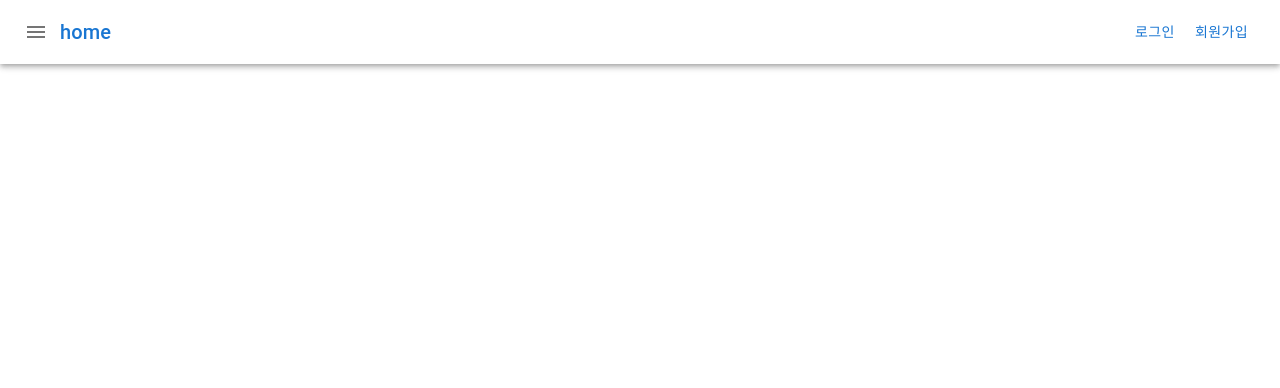
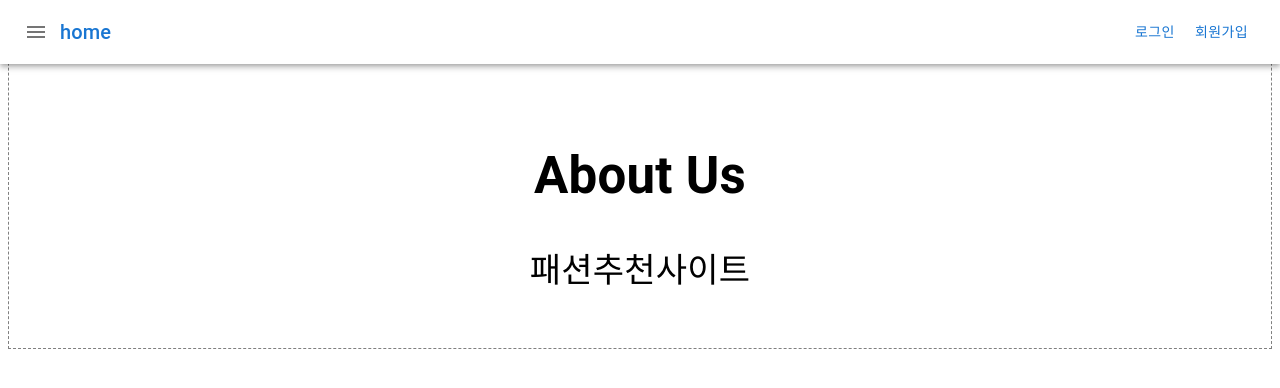
Before and after one commit to look-93/dress-recommend-client, a React (Create React App) app: page /aboutus in a window 1280 px wide. Before the commit this address had no page. Shown: the top 388 px of the page. Built offline with nearby package versions, Linux system fonts and the light colour scheme; the HTML template or start-up script is replaced by a standard one.

Commit message:
마이페이지 하는중...

```diff
--- /dev/null
+++ b/src/layout/aboutus/index.js
@@ -0,0 +1,32 @@
+import * as React from "react";
+import {
+  Container,
+  Grid,
+  Card,
+  CardHeader,
+  CardMedia,
+  TextField,
+  Stack,
+  Button,
+  Typography,
+} from "@mui/material";
+import Box from '@mui/material/Box';
+
+export default function AboutUs() {
+
+  return (
+  <div>
+    <Box  sx={{ p: 2, border: '1px dashed grey' }}>
+      <Typography
+              component="h1"
+              variant="h4"
+              align="center"
+              sx={{ mt: 15, mb: 5 }}
+            >
+              <h2>About Us</h2>
+              <p>패션추천사이트</p>
+      </Typography>
+    </Box>
+  </div>
+  )
+}
--- a/src/layout/dashboard/index.js
+++ b/src/layout/dashboard/index.js
@@ -5,19 +5,20 @@ import {
   Typography,
   Stack,
   Dialog,
-} from '@mui/material';
-import Side from './sidevarList';
-import Main from './main';
-import Review from '../reviewPage/index';
-import SignUp from '../authentication/sign-up/index';
-import Login from '../authentication/login';
-import Survey from '../survey';
-import Mypage from '../mypage';
+} from "@mui/material";
+import Side from "./sidevarList";
+import Main from "./main";
+import Review from "../reviewPage/index";
+import SignUp from "../authentication/sign-up/index";
+import Login from "../authentication/login";
+import Survey from "../survey";
+import Mypage from "../mypage";
+import AboutUs from "../aboutus";
 
-import { Link } from 'react-router-dom';
-import { BrowserRouter, Routes, Route } from 'react-router-dom';
-import { useState } from 'react';
-import { useEffect } from 'react';
+import { Link } from "react-router-dom";
+import { BrowserRouter, Routes, Route } from "react-router-dom";
+import { useState } from "react";
+import { useEffect } from "react";
 
 // const getAllUser = async () => {
 //   const r = await axios.get("http://localhost:8080/user/all");
@@ -34,18 +35,18 @@ export default function Dashboard() {
   };
 
   const [isLogin, setIsLogin] = useState(
-    sessionStorage.getItem('userPk') !== null // 로그인상태가아니면 userPk가 null = true , 로그인하면 userPk가 null 이 아님 false
+    sessionStorage.getItem("userPk") !== null // 로그인상태가아니면 userPk가 null = true , 로그인하면 userPk가 null 이 아님 false
   );
   const handelIsLogin = () => {
     setIsLogin(true);
   };
 
-  const [userName, setUserName] = useState('');
+  const [userName, setUserName] = useState("");
   const getUserName = () => {
-    setUserName(sessionStorage.getItem('userName'));
+    setUserName(sessionStorage.getItem("userName"));
   };
 
-  const [removeMyInfo, setRemoveMyInfo] = useState('');
+  const [removeMyInfo, setRemoveMyInfo] = useState("");
   const removeMyInfoResult = () => {
     setRemoveMyInfo(sessionStorage.clear());
   };
@@ -60,10 +61,10 @@ export default function Dashboard() {
         <>
           <Button disabled>{userName}님</Button>
 
-          <Link to="/" style={{ textDecoration: 'none' }}>
+          <Link to="/" style={{ textDecoration: "none" }}>
             <Button
               disableRipple
-              sx={{ color: 'text.secondary' }}
+              sx={{ color: "text.secondary" }}
               onClick={() => {
                 setIsLogin(false);
                 removeMyInfoResult();
@@ -83,7 +84,7 @@ export default function Dashboard() {
           <Dialog open={open} onClose={handleClose}>
             <Login clickLoginBtn={handleClose} LoginSuccess={handelIsLogin} />
           </Dialog>
-          <Link to="signup" style={{ textDecoration: 'none' }}>
+          <Link to="signup" style={{ textDecoration: "none" }}>
             <Button disableRipple>회원가입</Button>
           </Link>
         </>
@@ -93,10 +94,10 @@ export default function Dashboard() {
 
   return (
     <BrowserRouter>
-      <AppBar position="absolute" padding="0" sx={{ bgcolor: 'white' }}>
+      <AppBar position="absolute" padding="0" sx={{ bgcolor: "white" }}>
         <Toolbar>
           <Side />
-          <Link to="/" style={{ textDecoration: 'none', flexGrow: 1 }}>
+          <Link to="/" style={{ textDecoration: "none", flexGrow: 1 }}>
             <Typography color="primary" variant="h6">
               home
             </Typography>
@@ -112,6 +113,7 @@ export default function Dashboard() {
         <Route path="/signup" element={<SignUp />}></Route>
         <Route path="/surver" element={<Survey />}></Route>
         <Route path="/mypage" element={<Mypage />}></Route>
+        <Route path="/aboutus" element={<AboutUs />}></Route>
       </Routes>
     </BrowserRouter>
   );
--- a/src/layout/dashboard/listItem.js
+++ b/src/layout/dashboard/listItem.js
@@ -21,6 +21,11 @@ export default function ListItem() {
           <ListItemText primary="마이페이지" />
         </Link>
       </ListItemButton>
+      <ListItemButton>
+        <Link to="/aboutus" style={{ textDecoration: "none" }}>
+          <ListItemText primary="About Us" />
+        </Link>
+      </ListItemButton>
     </List>
   );
 }
--- a/src/layout/mypage/myReview.js
+++ b/src/layout/mypage/myReview.js
@@ -8,15 +8,16 @@ import {
   CardActions,
   Button,
   Box,
-} from '@mui/material';
-import axios from 'axios';
-import { useEffect, useState } from 'react';
+} from "@mui/material";
+import axios from "axios";
+import { useEffect, useState } from "react";
 
 export default function MyReview() {
   const [datas, setDatas] = useState([]);
+  const [datas1, setDatas1] = useState([]);
 
   const allReview = async () => {
-    const results = await axios.get('http://localhost:8080/review/all/');
+    const results = await axios.get("http://localhost:8080/review/all/");
     //console.log(results);
     setDatas(results.data);
   };
@@ -24,15 +25,19 @@ export default function MyReview() {
     allReview();
   }, []);
   return (
-    <Box sx={{ flexGrow: 1 }}>
-      <Grid container spacing={{ xs: 2, md: 3 }} columns={{ xs: 4, sm: 8 }}>
-        {datas.map((data, index) => (
+    <Box sx={{ display: "flex", ml: 10 }}>
+      <Box sx={{ flexGrow: 1 }} m={2}>
+        <Box sx={{ mt: 5, mb: 5, ml: 5 }}>
+          <Typography variant="h5">내가 쓴 후기</Typography>
+        </Box>
+        <Grid container spacing={{ xs: 6, md: 3 }}>
+          {datas1.map((data, index) => (
             <Grid item key={index}>
               <Card
                 sx={{
-                height: '100%',
-                display: 'flex',
-                flexDirection: 'column',
+                  height: "100%",
+                  display: "flex",
+                  flexDirection: "column",
                 }}
               >
                 <CardHeader title={data.uid} subheader={data.createDate} />
@@ -50,5 +55,36 @@ export default function MyReview() {
           ))}
         </Grid>
       </Box>
+
+      <Box sx={{ flexGrow: 1 }} m={2}>
+        <Box sx={{ mt: 5, mb: 5, ml: 5 }}>
+          <Typography variant="h5">내 옷장</Typography>
+        </Box>
+        <Grid container spacing={{ xs: 6, md: 3 }}>
+          {datas.map((data, index) => (
+            <Grid item key={index}>
+              <Card
+                sx={{
+                  height: "100%",
+                  display: "flex",
+                  flexDirection: "column",
+                }}
+              >
+                <CardHeader title={data.uid} subheader={data.createDate} />
+                <CardMedia
+                  component="img"
+                  height="300"
+                  image={data.imgUrl}
+                  alt="unsplash image"
+                />
+                <Typography autoFocus variant="body2">
+                  {data.content}
+                </Typography>
+              </Card>
+            </Grid>
+          ))}
+        </Grid>
+      </Box>
+    </Box>
   );
 }
--- a/src/layout/survey/registDetail.js
+++ b/src/layout/survey/registDetail.js
@@ -7,10 +7,10 @@ import {
   TextField,
   Button,
   Stack,
-} from '@mui/material';
-import { useState } from 'react';
-import axios from 'axios';
-import { Link } from 'react-router-dom';
+} from "@mui/material";
+import { useState } from "react";
+import axios from "axios";
+import { Link } from "react-router-dom";
 
 // const test = [
 //   {
@@ -30,15 +30,16 @@ export default function RegistDtail() {
   // };
 
   const registe = async () => {
-    const uPk = sessionStorage.getItem('userPk');
+    const uPk = sessionStorage.getItem("userPk");
     //console.log(uPk);
-    await axios.post('http://127.0.0.1:8080/review/review/', {
-      imgUrl: 'https://source.unsplash.com/random',
+    await axios.post("http://127.0.0.1:8080/review/review/", {
+      imgUrl:
+        "https://images.unsplash.com/photo-1588287055455-9fb0ca7a2d02?ixlib=rb-1.2.1&ixid=MnwxMjA3fDB8MHxwaG90by1wYWdlfHx8fGVufDB8fHx8&auto=format&fit=crop&w=435&q=80",
       upk: uPk,
     });
   };
 
-  const userId = sessionStorage.getItem('userId');
+  const userId = sessionStorage.getItem("userId");
 
   return (
     <Container maxWidth="md" component="main">
@@ -46,7 +47,7 @@ export default function RegistDtail() {
         <Grid item>
           <CardHeader
             title={userId}
-            titleTypographyProps={{ align: 'center' }}
+            titleTypographyProps={{ align: "center" }}
           />
           <Card sx={{ width: 500, m: 5 }}>
             <CardMedia
@@ -67,7 +68,7 @@ export default function RegistDtail() {
             /> */}
           </Card>
           <Stack alignItems="center">
-            <Link to="/mypage" style={{ textDecoration: 'none' }}>
+            <Link to="/mypage" style={{ textDecoration: "none" }}>
               <Button size="medium" onClick={registe}>
                 결과저장
               </Button>
```
Lines whose indentation alone changed are shown as unchanged.
